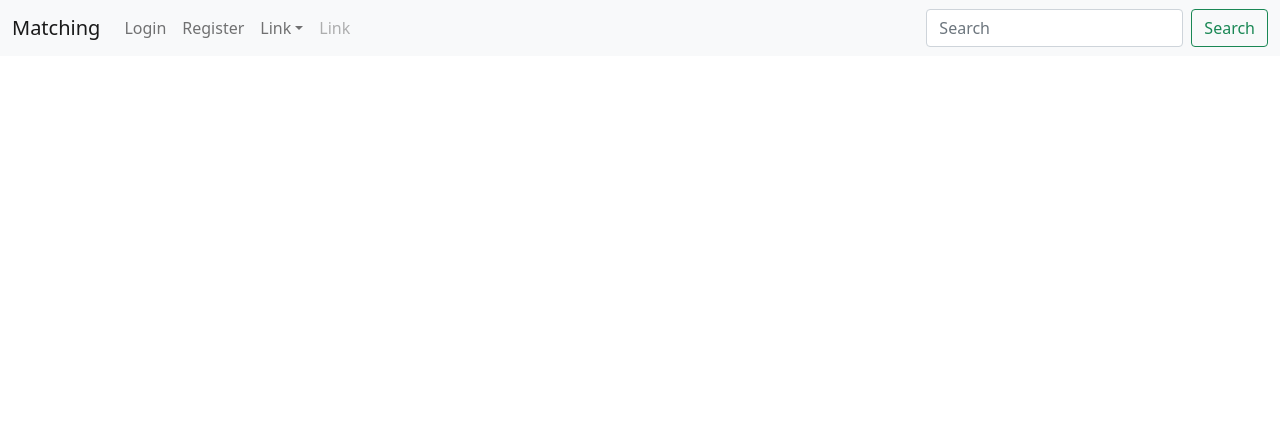
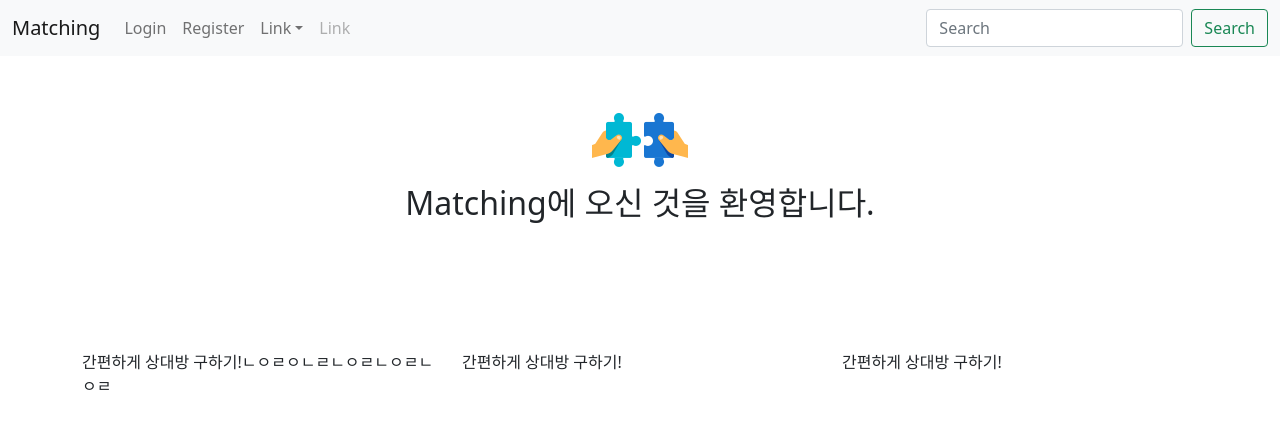
Before and after one commit to cshoon95/matching, a React (Create React App) app: page /Introduction in a window 1280 px wide. Shown: the top 428 px of the page. Built offline with nearby package versions, Linux system fonts and the light colour scheme.

Commit message:
[Introduction] 페이지 추가

```diff
--- a/src/comp/Header.tsx
+++ b/src/comp/Header.tsx
@@ -4,6 +4,7 @@ import mc from '../core/Mc';
 import { setValue } from '../store/Data';
 
 const Header = () => {
+    const isMobile = mc.getValue('isMobile');
     const currIsLogin = mc.getValue('isLogin');
     const [isLogin, setIsLogin] = useState(currIsLogin);
 
--- /dev/null
+++ b/src/comp/Introduction.tsx
@@ -0,0 +1,23 @@
+import React from 'react';
+import { Badge, Image, Container, Row, Col} from 'react-bootstrap'
+import icon from '../img/mainIcon.png';
+
+const Introduction = () => {
+    return (
+        <>
+            <Image src={icon} className="ac mgt-02"  />
+            <h2 className="tac">
+                Matching에 오신 것을 환영합니다.
+            </h2>
+            <Container className="mgt-08">
+                <Row>
+                    <Col>간편하게 상대방 구하기!ㄴㅇㄹㅇㄴㄹㄴㅇㄹㄴㅇㄹㄴㅇㄹ</Col>
+                    <Col>간편하게 상대방 구하기!</Col>
+                    <Col>간편하게 상대방 구하기!</Col>
+                </Row>
+            </Container>
+        </>
+    );
+}
+
+export default Introduction;
--- a/src/comp/Login.tsx
+++ b/src/comp/Login.tsx
@@ -1,7 +1,6 @@
 import React, { useState } from 'react';
-import { Form, Row, Col, InputGroup, Button} from 'react-bootstrap';
+import { Form, Row, Col, InputGroup, Button, Image } from 'react-bootstrap';
 import mc from '../core/Mc';
-import Image from 'react-bootstrap/Image'
 import icon from '../img/mainIcon.png';
 
 const Login = () => {
--- a/src/comp/Register.tsx
+++ b/src/comp/Register.tsx
@@ -1,7 +1,6 @@
 import React, { useState } from 'react';
-import { Form, Row, Col, InputGroup, Button} from 'react-bootstrap';
+import { Form, Row, Col, InputGroup, Button, Image} from 'react-bootstrap';
 import mc from '../core/Mc';
-import Image from 'react-bootstrap/Image'
 import icon from '../img/mainIcon.png';
 
 const Register = () => {
--- a/src/index.css
+++ b/src/index.css
@@ -2,6 +2,9 @@
 .ac {
   display: block;
   margin: auto;
+}
+.tac {
+  text-align: center;
 }
 
 /* margin */
@@ -16,15 +19,12 @@
 .mgt-01{
   margin-top: 1rem
 }
-
 .mgt-02{
   margin-top: 2rem
 }
-
 .mgt-05{
   margin-top: 5rem
 }
-
 .mgt-08{
   margin-top: 8rem
 }
@@ -32,15 +32,12 @@
 .mgb-01{
   margin-bottom: 1rem
 }
-
 .mgb-02{
   margin-bottom: 2rem
 }
-
 .mgb-05{
   margin-bottom: 5rem
 }
-
 .mgb-08{
   margin-bottom: 8rem
 }
--- a/src/index.tsx
+++ b/src/index.tsx
@@ -12,6 +12,7 @@ import Register from './comp/Register';
 import Login from './comp/Login';
 import Header from './comp/Header';
 import Footer from './comp/Footer';
+import Introduction from './comp/Introduction';
 import mc from './core/Mc';
 import { parseCommandLine } from 'typescript';
 import queryString from "query-string";
@@ -38,12 +39,15 @@ const store: Store = createStore(
 const parsed = queryString.parse(window.location.search);
 mc.init(store, { firstPage: parsed.firstPage as string});
 
+const isMobile = mc.getValue('isMobile');
+
 root.render(
   <React.StrictMode>
     <Provider store={store}>
       <Header />
       <Router>
         <Routes>
+          <Route path="/Introduction" element={<Introduction/>} />
           <Route path="/Main" element={<Main/>} />
           <Route path="/Register" element={<Register/>} />
           <Route path="/Login" element={<Login/>} />
```
